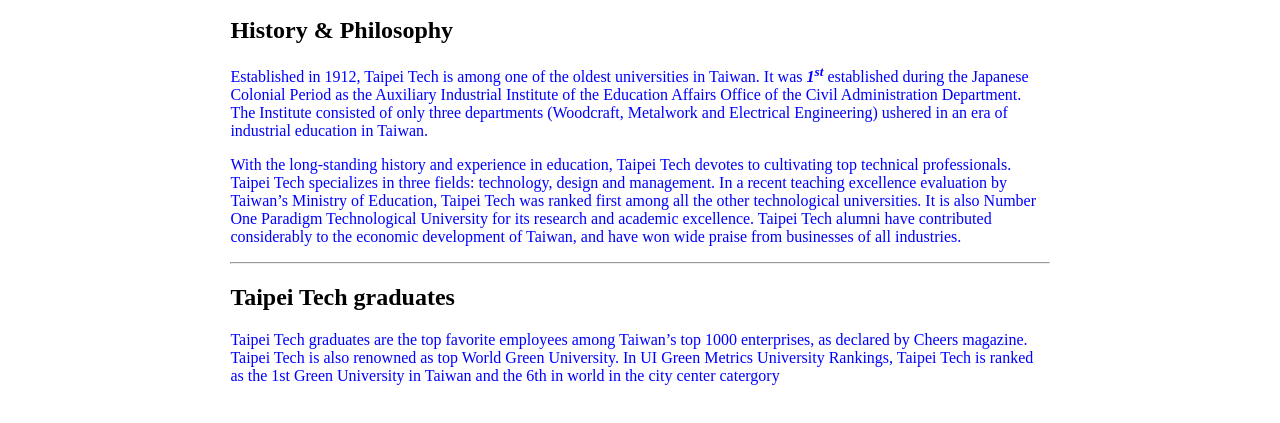
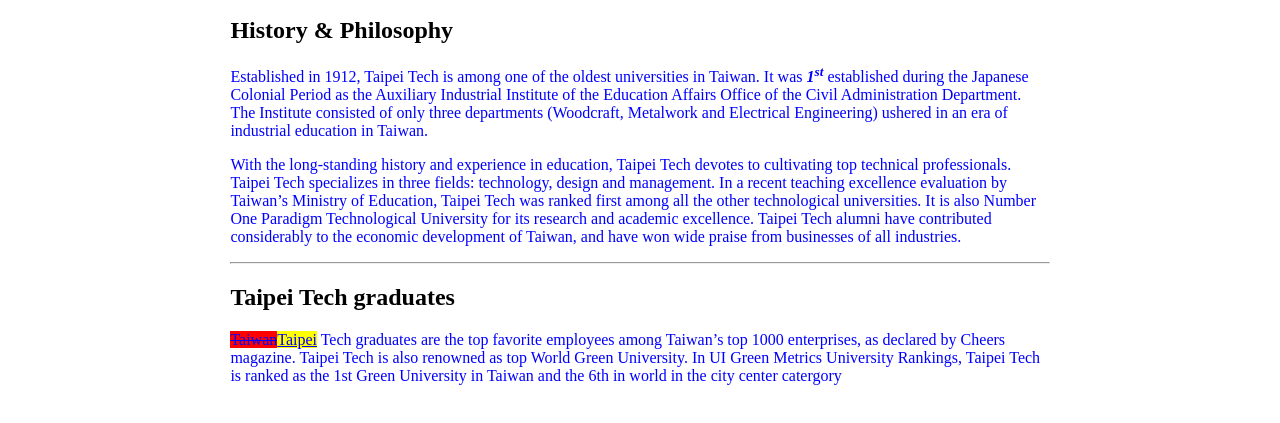
Before and after one commit to yuxuanjoe/110590012, a plain HTML site: page LAB1.html in a window 1280 px wide. Shown: the part 371-794 px from the top of the page. Drawn offline with Linux system fonts and the light colour scheme.

Commit message:
Update LAB1.html

```diff
--- a/LAB1.html
+++ b/LAB1.html
@@ -19,6 +19,13 @@
         p{
             color: blue;
         }
+        del{
+            background-color:red;
+        }
+        ins{
+            background-color:yellow;
+        }
+
     </style>
 </head>
 <body>
@@ -54,7 +61,7 @@
             <hr/>
             <h2>Taipei Tech graduates</h2>
             <p>
-                Taipei Tech graduates are the top favorite employees among Taiwan’s top 1000 enterprises, as declared by Cheers
+                <del>Taiwan</del><ins>Taipei</ins> Tech graduates are the top favorite employees among Taiwan’s top 1000 enterprises, as declared by Cheers
                 magazine. Taipei Tech is also renowned as top World Green University. In UI Green Metrics University Rankings,
                 Taipei Tech is ranked as the 1st Green University in Taiwan and the 6th in world in the city center catergory
             </p>
@@ -65,5 +72,6 @@
     <a href="#t">go to Introduction</a>
 
 
+
 </body>
 </html>
```
